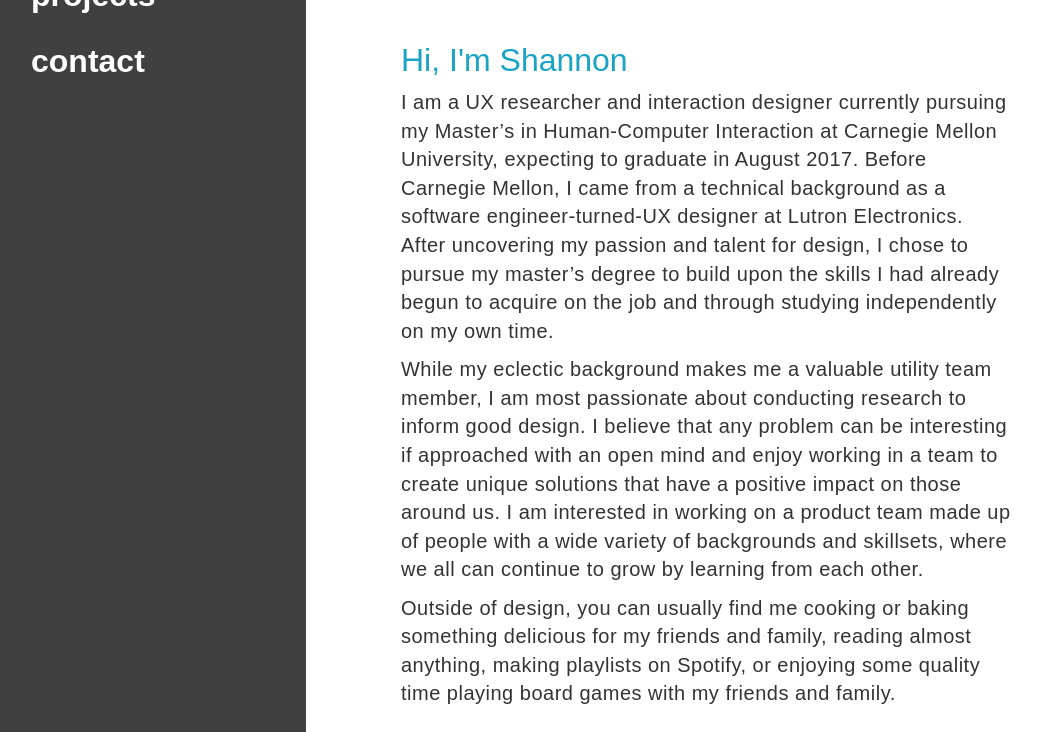
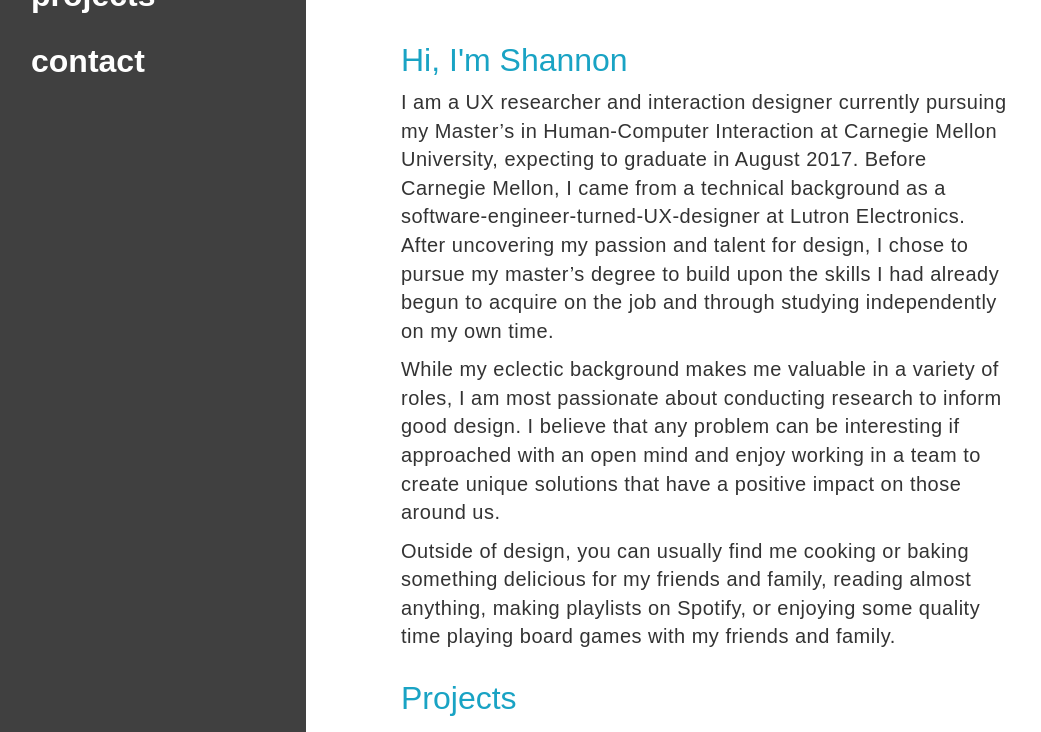
Before and after one commit to shansul26/old_portfolio, a Jekyll site: the page built from index.html, in a window 1280 px wide and 900 px high, scrolled down 1241 px, cut to the strip 168-900 px from the top of the window. Shown: the whole strip, without its empty margins (14-1055 px from the left). Built offline with Jekyll 4.4.1, drawn with Linux system fonts in a browser that asks for light colours; nearby versions of some CDN libraries.

Commit message:
Alignment and text adjustments
- Fixed some alignment issues on main page
- Made some small adjustments so that text reads better

```diff
--- a/index.html
+++ b/index.html
@@ -60,15 +60,15 @@ excerpt:
                     </div>
                     <div class="col-md-8 col-md-offset-1 col-xs-10 col-xs-offset-1">
                         <h2>Hi, I'm Shannon</h2>
-                        <p>I am a UX researcher and interaction designer currently pursuing my Master’s in Human-Computer Interaction at Carnegie Mellon University, expecting to graduate in August 2017. Before Carnegie Mellon, I came from a technical background as a software engineer-turned-UX designer at Lutron Electronics. After uncovering my passion and talent for design, I chose to pursue my master’s degree to build upon the skills I had already begun to acquire on the job and through studying independently on my own time.</p>
-                        <p>While my eclectic background makes me a valuable utility team member, I am most passionate about conducting research to inform good design. I believe that any problem can be interesting if approached with an open mind and enjoy working in a team to create unique solutions that have a positive impact on those around us. I am interested in working on a product team made up of people with a wide variety of backgrounds and skillsets, where we all can continue to grow by learning from each other.</p>
+                        <p>I am a UX researcher and interaction designer currently pursuing my Master’s in Human-Computer Interaction at Carnegie Mellon University, expecting to graduate in August 2017. Before Carnegie Mellon, I came from a technical background as a software-engineer-turned-UX-designer at Lutron Electronics. After uncovering my passion and talent for design, I chose to pursue my master’s degree to build upon the skills I had already begun to acquire on the job and through studying independently on my own time.</p>
+                        <p>While my eclectic background makes me valuable in a variety of roles, I am most passionate about conducting research to inform good design. I believe that any problem can be interesting if approached with an open mind and enjoy working in a team to create unique solutions that have a positive impact on those around us.</p>
                         <p>Outside of design, you can usually find me cooking or baking something delicious for my friends and family, reading almost anything, making playlists on Spotify, or enjoying some quality time playing board games with my friends and family.</p>
                     </div>
                 </div>
             </div>
             <div id="projects">
                 <div class="row">
-                    <div class="col-md-6 col-md-offset-1 col-xs-10 col-xs-offset-1">
+                    <div class="col-md-8 col-md-offset-1 col-xs-10 col-xs-offset-1">
                         <h2>Projects</h2>
                         <h3>In progress!</h3>
                         <p>I'm excited to share what I've been up to at Carnegie Mellon and am currently working on adding some of my work to this website. Please come back soon and you'll see the following projects:</p>
@@ -87,7 +87,7 @@ excerpt:
             </div>
             <div id="contact">
                 <div class="row">
-                    <div class="col-md-6 col-md-offset-1 col-xs-10 col-xs-offset-1">
+                    <div class="col-md-8 col-md-offset-1 col-xs-10 col-xs-offset-1">
                         <h2>Contact Me</h2>
                         <p>Like what you see? Have any questions? Let's chat!</p>
                         <button type="button" class="btn-large" id="resume-download"><span class="glyphicon glyphicon-download-alt" aria-hidden="true" style="padding-right: 10px;"></span>download resume</button>
```
